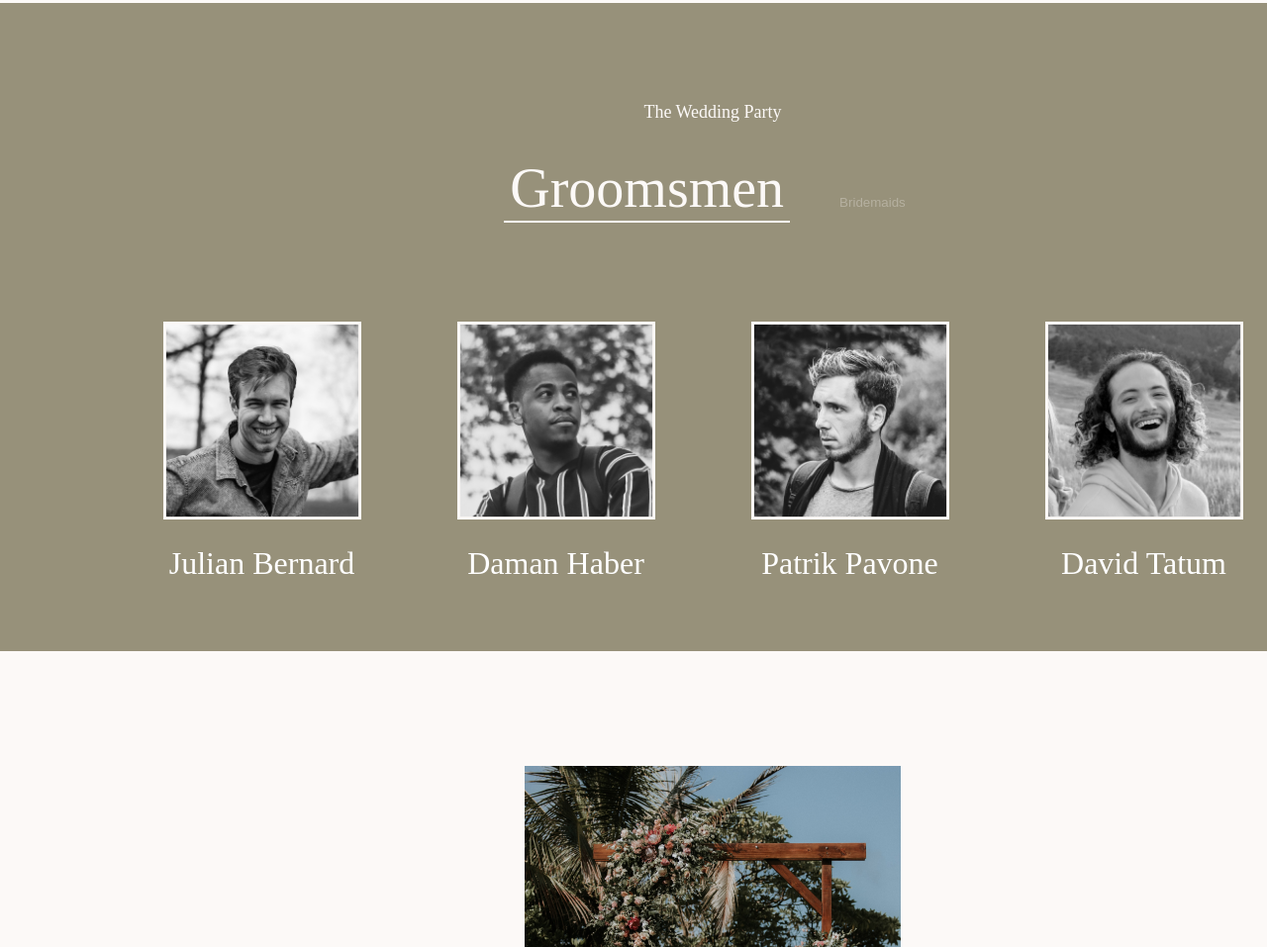
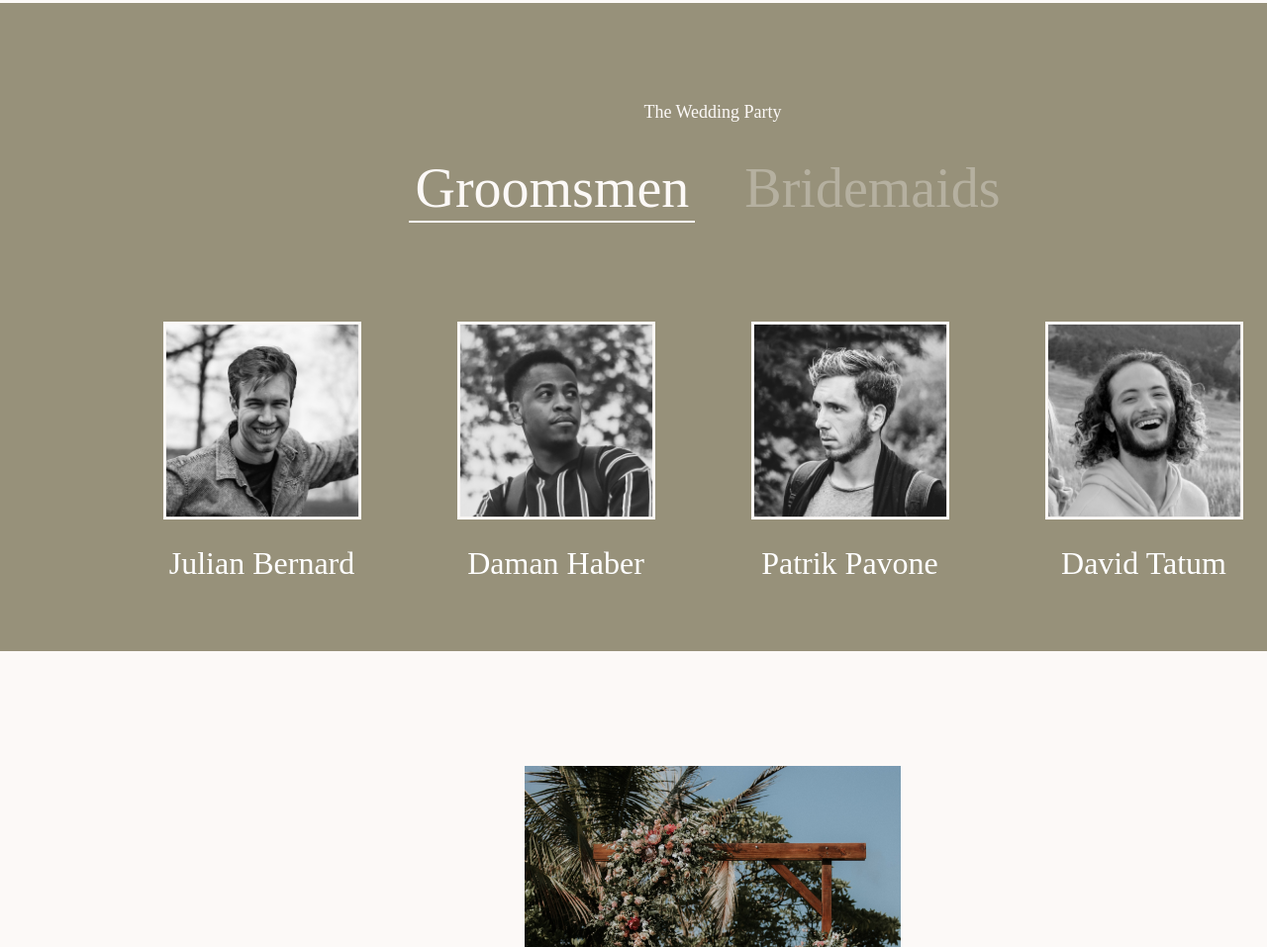
Before and after one commit to LimonkaLi/Portfolio, a plain HTML site: page sites/wedding/index.html in a window 1280 px wide. Shown: the part 2085-3042 px from the top of the page at 99% size. Drawn offline with Linux system fonts and the light colour scheme.

Commit message:
Update styles.css

```diff
--- a/sites/wedding/styles.css
+++ b/sites/wedding/styles.css
@@ -180,7 +180,10 @@ h3 {
 
 }
 .button button:nth-child(even) {
-
+	font-family: "Montaga";
+	font-style:normal;
+	font-weight: 400;
+	font-size:56px;
 	text-align: center;
 	color: #FCF9F7;
 	opacity: 0.3;
```
